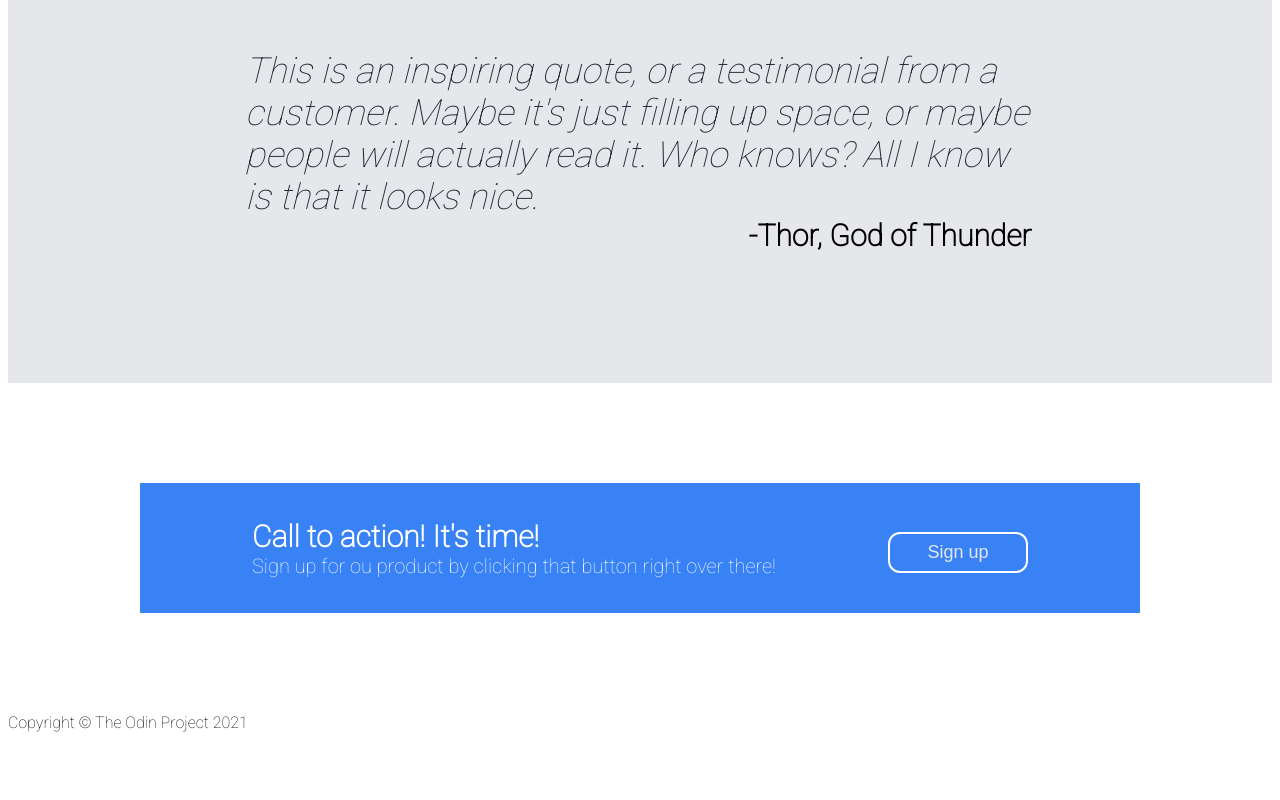
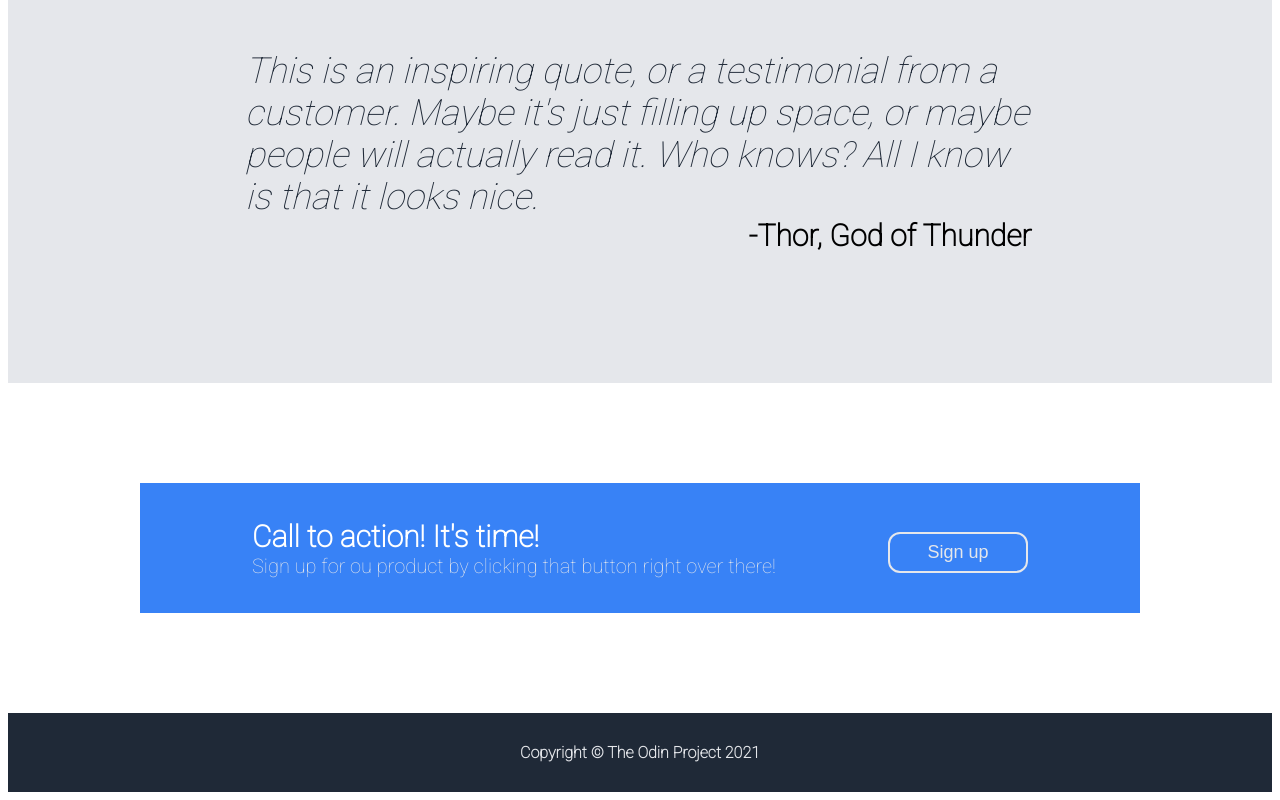
Before and after one commit to ycvy/Landing-Page, a plain HTML site: page index.html in a window 1280 px wide. Shown: the part 1051-1851 px from the top of the page. Before the commit the page ends 1791 px from the top, so only its background shows below. Drawn offline with Linux system fonts and the light colour scheme.

Commit message:
Change font-weight of h1

```diff
--- a/main.css
+++ b/main.css
@@ -37,7 +37,7 @@ li {
 .top-page h1 {
     font-size: 48px;
     color: #F9FAF8;
-    font-weight: extra-bold;
+    font-weight:900;
     width:350px;
     margin: 0;
 }
@@ -165,13 +165,24 @@ h3 {
     margin: 0;
     padding: 0;
     font-size: 30px;
+    font-weight: bolder;
 }
 
 .action p {
     margin: 0;
     font-size: 20px;
+    color: #E5E7EB;
 }
 .action button {
-    border: 2px solid white;
+    border: 2px solid #E5E7EB;
 
 }
+
+footer {
+    margin-top: auto;
+    background-color: #1F2937;
+    color:#E5E7EB;
+    padding: 30px;
+    text-align: center;
+    font-weight: bold;
+}
```
